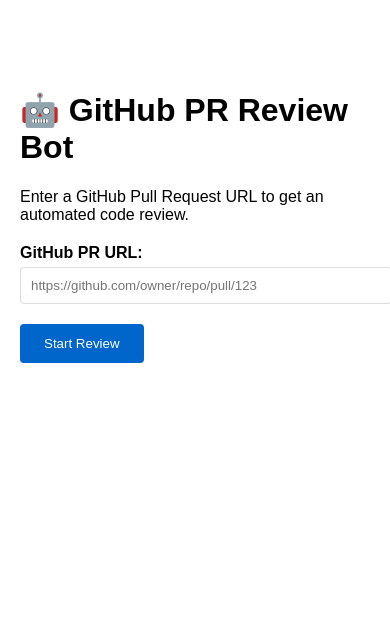
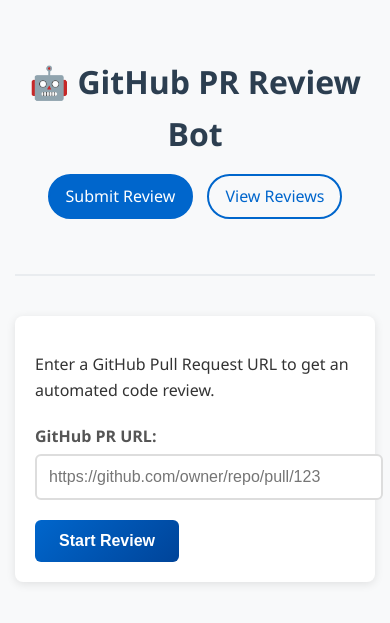
Before and after one commit to serguzz/github-code-reviewer, a FastAPI app: page / in a window 390 px wide. Shown: the top 623 px of the page. Run offline with FastAPI, Linux system fonts and the light colour scheme; parts of the project's set-up code (start-up, migrations or seed data) failed here and were passed over.

Commit message:
Add better UI to see PR reviews

```diff
--- a/app/api/routes.py
+++ b/app/api/routes.py
@@ -27,6 +27,11 @@ async def home(request: Request):
     """Home page with simple form"""
     return templates.TemplateResponse("index.html", {"request": request})
 
+@router.get("/reviews", response_class=HTMLResponse)
+async def reviews_page(request: Request):
+    """Reviews page to view all reviews"""
+    return templates.TemplateResponse("reviews.html", {"request": request})
+
 @router.post("/review", response_model=PRReviewResponse)
 async def review_pr(request: PRReviewRequest):
     """Review a GitHub PR"""
@@ -50,7 +55,7 @@ async def review_pr(request: PRReviewRequest):
         review_id=result.get("review_id")
     )
 
-@router.get("/reviews")
+@router.get("/api/reviews")
 async def get_reviews():
     """Get recent reviews"""
     reviews = db_ops.get_recent_reviews()
--- a/app/main.py
+++ b/app/main.py
@@ -1,8 +1,8 @@
 """
 Main FastAPI application for GitHub PR Review Bot
 """
-import logging
 from fastapi import FastAPI
+from fastapi.staticfiles import StaticFiles
 
 from .config.settings import APP_TITLE, APP_VERSION, setup_logging, validate_environment
 from .database.operations import DatabaseOperations
@@ -17,6 +17,9 @@ validate_environment()
 # Create FastAPI app
 app = FastAPI(title=APP_TITLE, version=APP_VERSION)
 
+# Mount static files
+app.mount("/static", StaticFiles(directory="app/templates"), name="static")
+
 # Include routes
 app.include_router(router)
 
--- a/app/models/database.py
+++ b/app/models/database.py
@@ -2,7 +2,7 @@
 Database models and structures
 """
 from dataclasses import dataclass
-from typing import List, Optional
+from typing import Optional
 
 @dataclass
 class ReviewComment:
--- a/app/templates/index.html
+++ b/app/templates/index.html
@@ -1,63 +1,21 @@
 <!DOCTYPE html>
-<html>
+<html lang="en">
 <head>
+    <meta charset="UTF-8">
+    <meta name="viewport" content="width=device-width, initial-scale=1.0">
     <title>GitHub PR Review Bot</title>
-    <style>
-        body {
-            font-family: Arial, sans-serif;
-            max-width: 800px;
-            margin: 50px auto;
-            padding: 20px;
-        }
-        .form-group {
-            margin: 20px 0;
-        }
-        label {
-            display: block;
-            margin-bottom: 5px;
-            font-weight: bold;
-        }
-        input[type="url"] {
-            width: 100%;
-            padding: 10px;
-            border: 1px solid #ddd;
-            border-radius: 4px;
-        }
-        button {
-            background: #0066cc;
-            color: white;
-            padding: 12px 24px;
-            border: none;
-            border-radius: 4px;
-            cursor: pointer;
-        }
-        button:hover {
-            background: #0052a3;
-        }
-        .status {
-            margin: 20px 0;
-            padding: 10px;
-            border-radius: 4px;
-        }
-        .success {
-            background: #d4edda;
-            border: 1px solid #c3e6cb;
-            color: #155724;
-        }
-        .error {
-            background: #f8d7da;
-            border: 1px solid #f5c6cb;
-            color: #721c24;
-        }
-        .loading {
-            background: #d1ecf1;
-            border: 1px solid #bee5eb;
-            color: #0c5460;
-        }
-    </style>
+    <link rel="stylesheet" href="/static/styles.css">
 </head>
 <body>
+    <header>
         <h1>🤖 GitHub PR Review Bot</h1>
+        <nav class="nav">
+            <a href="/" class="active">Submit Review</a>
+            <a href="/reviews">View Reviews</a>
+        </nav>
+    </header>
+
+    <div class="container">
         <p>Enter a GitHub Pull Request URL to get an automated code review.</p>
 
         <form id="reviewForm">
@@ -70,6 +28,7 @@
         </form>
 
         <div id="status" style="display: none;"></div>
+    </div>
 
     <script>
         document.getElementById('reviewForm').addEventListener('submit', async (e) => {
--- /dev/null
+++ b/app/templates/styles.css
@@ -0,0 +1,261 @@
+/* Common Styles for GitHub PR Review Bot */
+body {
+    font-family: 'Segoe UI', Tahoma, Geneva, Verdana, sans-serif;
+    max-width: 1000px;
+    margin: 50px auto;
+    padding: 20px;
+    background-color: #f8f9fa;
+    color: #333;
+    line-height: 1.6;
+}
+
+header {
+    text-align: center;
+    margin-bottom: 40px;
+    padding-bottom: 20px;
+    border-bottom: 2px solid #e9ecef;
+}
+
+h1 {
+    color: #2c3e50;
+    margin-bottom: 10px;
+}
+
+h2 {
+    color: #34495e;
+    margin-bottom: 20px;
+}
+
+.container {
+    background: white;
+    padding: 30px;
+    border-radius: 8px;
+    box-shadow: 0 2px 10px rgba(0,0,0,0.1);
+    margin-bottom: 20px;
+}
+
+/* Navigation */
+.nav {
+    text-align: center;
+    margin-bottom: 30px;
+}
+
+.nav a {
+    display: inline-block;
+    margin: 0 15px;
+    padding: 10px 20px;
+    text-decoration: none;
+    color: #0066cc;
+    border: 2px solid #0066cc;
+    border-radius: 25px;
+    transition: all 0.3s ease;
+}
+
+.nav a:hover, .nav a.active {
+    background: #0066cc;
+    color: white;
+}
+
+/* Form Styles */
+.form-group {
+    margin: 20px 0;
+}
+
+label {
+    display: block;
+    margin-bottom: 5px;
+    font-weight: bold;
+    color: #555;
+}
+
+input[type="url"] {
+    width: 100%;
+    padding: 12px;
+    border: 2px solid #ddd;
+    border-radius: 6px;
+    font-size: 16px;
+    transition: border-color 0.3s ease;
+}
+
+input[type="url"]:focus {
+    outline: none;
+    border-color: #0066cc;
+    box-shadow: 0 0 0 3px rgba(0, 102, 204, 0.1);
+}
+
+button {
+    background: linear-gradient(135deg, #0066cc, #004499);
+    color: white;
+    padding: 12px 24px;
+    border: none;
+    border-radius: 6px;
+    cursor: pointer;
+    font-size: 16px;
+    font-weight: bold;
+    transition: all 0.3s ease;
+}
+
+button:hover {
+    background: linear-gradient(135deg, #0052a3, #003366);
+    transform: translateY(-2px);
+    box-shadow: 0 4px 8px rgba(0,0,0,0.2);
+}
+
+/* Status Messages */
+.status {
+    margin: 20px 0;
+    padding: 15px;
+    border-radius: 6px;
+    font-weight: bold;
+}
+
+.success {
+    background: #d4edda;
+    border: 2px solid #c3e6cb;
+    color: #155724;
+}
+
+.error {
+    background: #f8d7da;
+    border: 2px solid #f5c6cb;
+    color: #721c24;
+}
+
+.loading {
+    background: #d1ecf1;
+    border: 2px solid #bee5eb;
+    color: #0c5460;
+}
+
+/* Reviews List Styles */
+.reviews-container {
+    margin-top: 20px;
+}
+
+.review-card {
+    background: white;
+    border: 1px solid #e9ecef;
+    border-radius: 8px;
+    padding: 20px;
+    margin-bottom: 15px;
+    box-shadow: 0 2px 4px rgba(0,0,0,0.1);
+    transition: transform 0.2s ease, box-shadow 0.2s ease;
+}
+
+.review-card:hover {
+    transform: translateY(-2px);
+    box-shadow: 0 4px 12px rgba(0,0,0,0.15);
+}
+
+.review-header {
+    display: flex;
+    justify-content: space-between;
+    align-items: center;
+    margin-bottom: 15px;
+    flex-wrap: wrap;
+}
+
+.review-title {
+    font-size: 18px;
+    font-weight: bold;
+    color: #2c3e50;
+    margin: 0;
+}
+
+.review-status {
+    padding: 6px 12px;
+    border-radius: 20px;
+    font-size: 12px;
+    font-weight: bold;
+    text-transform: uppercase;
+}
+
+.status-completed {
+    background: #d4edda;
+    color: #155724;
+    border: 1px solid #c3e6cb;
+}
+
+.status-failed {
+    background: #f8d7da;
+    color: #721c24;
+    border: 1px solid #f5c6cb;
+}
+
+.status-pending {
+    background: #fff3cd;
+    color: #856404;
+    border: 1px solid #ffeaa7;
+}
+
+.review-meta {
+    display: flex;
+    gap: 20px;
+    flex-wrap: wrap;
+    color: #666;
+    font-size: 14px;
+    margin-bottom: 10px;
+}
+
+.review-meta span {
+    display: flex;
+    align-items: center;
+    gap: 5px;
+}
+
+.review-url {
+    color: #0066cc;
+    text-decoration: none;
+    font-weight: bold;
+}
+
+.review-url:hover {
+    text-decoration: underline;
+}
+
+.comments-count {
+    background: #f8f9fa;
+    padding: 4px 8px;
+    border-radius: 12px;
+    border: 1px solid #dee2e6;
+}
+
+.no-reviews {
+    text-align: center;
+    padding: 40px;
+    color: #666;
+    font-style: italic;
+}
+
+.no-reviews h3 {
+    color: #999;
+    margin-bottom: 10px;
+}
+
+/* Responsive Design */
+@media (max-width: 768px) {
+    body {
+        margin: 20px auto;
+        padding: 15px;
+    }
+
+    .container {
+        padding: 20px;
+    }
+
+    .review-header {
+        flex-direction: column;
+        align-items: flex-start;
+        gap: 10px;
+    }
+
+    .review-meta {
+        flex-direction: column;
+        gap: 8px;
+    }
+
+    .nav a {
+        margin: 5px;
+        padding: 8px 16px;
+    }
+}
```
Also changed, not shown: app/templates/reviews.html (added, +214 -0 lines). Lines whose indentation alone changed are shown as unchanged.
